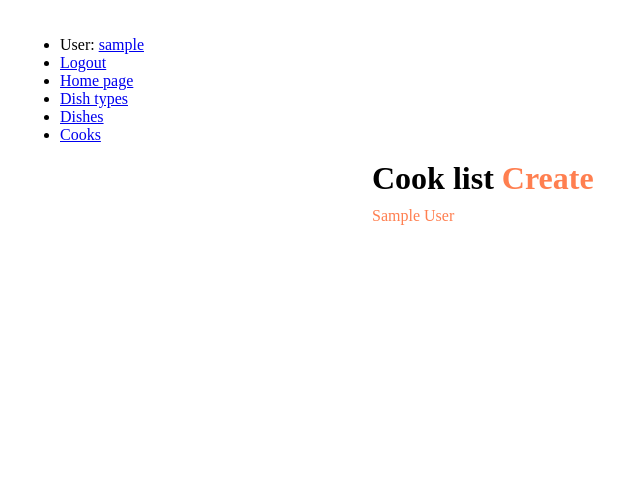
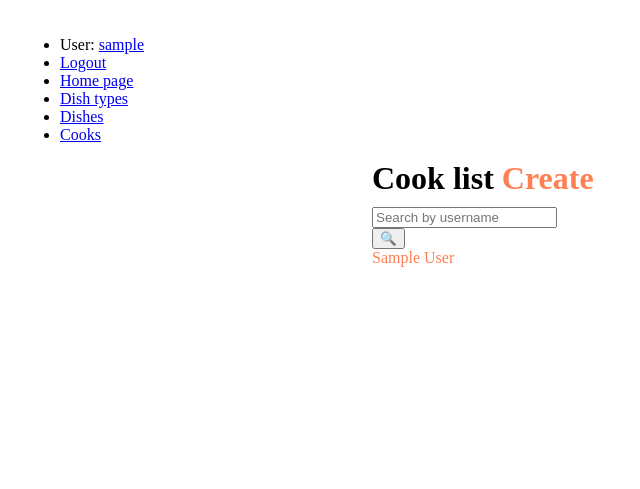
Before and after one commit to HlovaOleh/kitchen-service, a Django app: page /cooks/ in a window 1280 px wide. Shown: the part 60-549 px from the top of the page, without its empty margins (0-640 px from the left). Run offline with Django 4.2, Linux system fonts and the light colour scheme; the visitor is signed in with stand-in values (Sample User, id 1); data comes from the database, SQL or seed files in the repository; some libraries are stand-ins or nearby versions.

Commit message:
fix pagination issue and add search form to cook, dish, dish type lists.

```diff
--- a/restaurant/forms.py
+++ b/restaurant/forms.py
@@ -24,9 +24,41 @@ class DishForm(forms.ModelForm):
     cooks = forms.ModelMultipleChoiceField(
         queryset=get_user_model().objects.all(),
         widget=forms.CheckboxSelectMultiple,
-        required=False
     )
 
     class Meta:
         model = Dish
         fields = "__all__"
+
+
+class DishSearchForm(forms.Form):
+    name = forms.CharField(
+        max_length=255,
+        required=False,
+        label="",
+        widget=forms.TextInput(
+            attrs={"placeholder": "Search by name"}
+        )
+    )
+
+
+class CookSearchForm(forms.Form):
+    username = forms.CharField(
+        max_length=255,
+        required=False,
+        label="",
+        widget=forms.TextInput(
+            attrs={"placeholder": "Search by username"}
+        )
+    )
+
+
+class DishTypeSearchForm(forms.Form):
+    name = forms.CharField(
+        max_length=255,
+        required=False,
+        label="",
+        widget=forms.TextInput(
+            attrs={"placeholder": "Search by name"}
+        )
+    )
--- a/restaurant/views.py
+++ b/restaurant/views.py
@@ -5,7 +5,14 @@ from django.shortcuts import render
 from django.urls import reverse_lazy, reverse
 from django.views import generic
 
-from restaurant.forms import DishForm, CookCreateForm, CookExperienceUpdateForm
+from restaurant.forms import (
+    DishForm,
+    CookCreateForm,
+    CookExperienceUpdateForm,
+    DishTypeSearchForm,
+    DishSearchForm,
+    CookSearchForm
+)
 from restaurant.models import Cook, DishType, Dish
 
 
@@ -28,6 +35,23 @@ class DishTypeListView(LoginRequiredMixin, generic.ListView):
     template_name = "restaurant/dishtype_list.html"
     paginate_by = 5
 
+    def get_context_data(self, *, object_list=None, **kwargs):
+        context = super(DishTypeListView, self).get_context_data(**kwargs)
+        name = self.request.GET.get("name", "")
+        context["search_form"] = DishTypeSearchForm(
+            initial={"name": name}
+        )
+        return context
+
+    def get_queryset(self):
+        queryset = DishType.objects.all()
+        form = DishTypeSearchForm(self.request.GET)
+        if form.is_valid():
+            return queryset.filter(
+                name__icontains=form.cleaned_data["name"]
+            )
+        return queryset
+
 
 class DishTypeCreateView(LoginRequiredMixin, generic.CreateView):
     model = DishType
@@ -48,8 +72,24 @@ class DishTypeDeleteView(LoginRequiredMixin, generic.DeleteView):
 
 class DishListView(LoginRequiredMixin, generic.ListView):
     model = Dish
-    queryset = Dish.objects.select_related("dish_type")
     paginate_by = 5
+
+    def get_context_data(self, *, object_list=None, **kwargs):
+        context = super(DishListView, self).get_context_data(**kwargs)
+        name = self.request.GET.get("name", "")
+        context["search_form"] = DishSearchForm(
+            initial={"name": name}
+        )
+        return context
+
+    def get_queryset(self):
+        queryset = Dish.objects.select_related("dish_type")
+        form = DishSearchForm(self.request.GET)
+        if form.is_valid():
+            return queryset.filter(
+                name__icontains=form.cleaned_data["name"]
+            )
+        return queryset
 
 
 class DishDetailView(LoginRequiredMixin, generic.DetailView):
@@ -98,6 +138,23 @@ class CookListView(LoginRequiredMixin, generic.ListView):
     model = Cook
     paginate_by = 5
 
+    def get_context_data(self, *, object_list=None, **kwargs):
+        context = super(CookListView, self).get_context_data(**kwargs)
+        username = self.request.GET.get("username", "")
+        context["search_form"] = CookSearchForm(
+            initial={"username": username}
+        )
+        return context
+
+    def get_queryset(self):
+        queryset = Cook.objects.all()
+        form = CookSearchForm(self.request.GET)
+        if form.is_valid():
+            return queryset.filter(
+                username__icontains=form.cleaned_data["username"]
+            )
+        return queryset
+
 
 class CookDetailView(LoginRequiredMixin, generic.DetailView):
     model = Cook
--- a/templates/includes/pagination.html
+++ b/templates/includes/pagination.html
@@ -1,7 +1,8 @@
+{% load query_transform %}
 {% if is_paginated %}
   <div class="pagination">
     {% if page_obj.has_previous %}
-      <a href="?page={{ page_obj.previous_page_number }}">❮</a>
+      <a href="?{% query_transform request page=page_obj.previous_page_number %}" class="page-link">prev</a>
     {% endif %}
 
     <span class="bold">
@@ -9,7 +10,7 @@
     </span>
 
     {% if page_obj.has_next %}
-      <a href="?page={{ page_obj.next_page_number }}">❯</a>
+      <a href="?{% query_transform request page=page_obj.next_page_number %}" class="page-link">next</a>
     {% endif %}
   </div>
 {% endif %}
--- /dev/null
+++ b/templates/includes/search_form.html
@@ -0,0 +1,5 @@
+{% load crispy_forms_filters %}
+<form action="" method="get" class="form-inline">
+    {{ search_form|crispy }}
+    <input type="submit" value="🔍" class="btn btn-secondary">
+</form>
--- a/templates/restaurant/cook_list.html
+++ b/templates/restaurant/cook_list.html
@@ -1,4 +1,5 @@
 {% extends "base.html" %}
+{% load crispy_forms_filters %}
 {% block content %}
   <h1>
     Cook list
@@ -6,6 +7,7 @@
         Create
     </a>
   </h1>
+  {% include "includes/search_form.html" %}
   {% if cook_list %}
     <ul>
       {% for cook in cook_list %}
--- a/templates/restaurant/dish_list.html
+++ b/templates/restaurant/dish_list.html
@@ -1,9 +1,11 @@
 {% extends "base.html" %}
+{% load crispy_forms_filters %}
 
 {% block content %}
   <h1>Dish list
     <a href="{% url 'restaurant:dish-create' %}" class="btn btn-primary">Add new dish</a>
   </h1>
+  {% include "includes/search_form.html" %}
   {% if dish_list %}
     <ul>
       {% for dish in dish_list %}
--- a/templates/restaurant/dishtype_list.html
+++ b/templates/restaurant/dishtype_list.html
@@ -1,9 +1,11 @@
 {% extends "base.html" %}
+{% load crispy_forms_filters %}
 {% block content %}
   <h1>
     Dish type list
     <a href="{% url 'restaurant:dish_type-create' %}" class="btn btn-primary">Add new dish type</a>
   </h1>
+  {% include "includes/search_form.html" %}
   {% if dishtype_list %}
     <ul>
       {% for dish_type in dishtype_list %}
```
Also changed, not shown: restaurant/templatetags/query_transform.py (added, +14 -0 lines).
